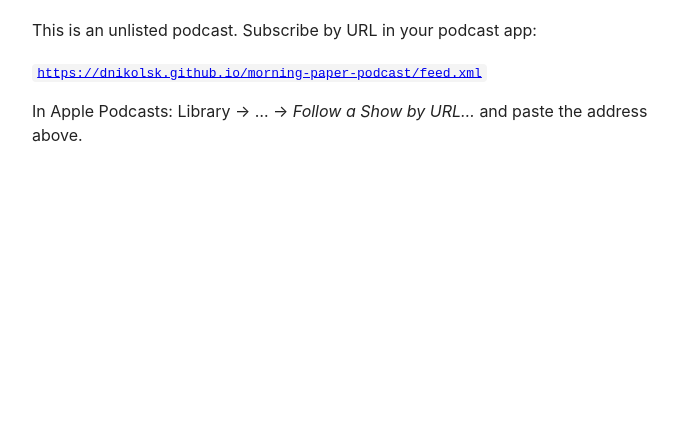
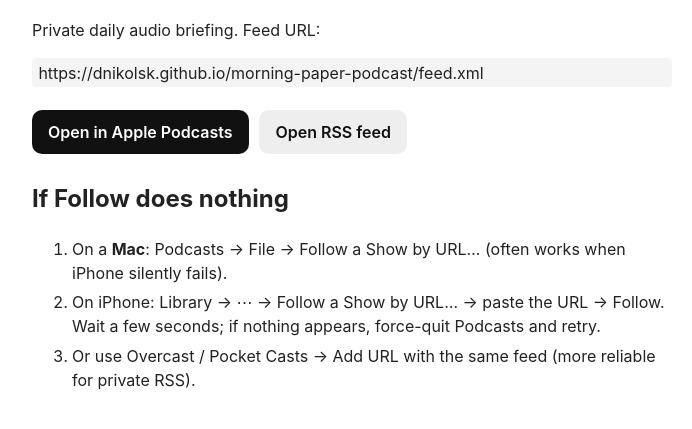
Before and after one commit to dnikolsk/morning-paper-podcast, a plain HTML site: page index.html in a window 1280 px wide. Shown: the part 115-544 px from the top of the page, without its empty margins (288-980 px from the left). Drawn offline with Linux system fonts and the light colour scheme.

Commit message:
Mark feed private (itunes:block) + one-tap subscribe page

```diff
--- a/index.html
+++ b/index.html
@@ -7,14 +7,28 @@
   <title>Morning Paper</title>
   <link rel="alternate" type="application/rss+xml" title="Morning Paper" href="feed.xml">
   <style>
-    body { font-family: -apple-system, BlinkMacSystemFont, "Segoe UI", sans-serif; max-width: 40rem; margin: 4rem auto; padding: 0 1rem; line-height: 1.5; color: #222; }
-    code { background: #f4f4f4; padding: 0.15em 0.4em; border-radius: 4px; word-break: break-all; }
+    body { font-family: -apple-system, BlinkMacSystemFont, "Segoe UI", sans-serif; max-width: 40rem; margin: 4rem auto; padding: 0 1.25rem; line-height: 1.5; color: #222; }
+    code, .url { background: #f4f4f4; padding: 0.15em 0.4em; border-radius: 4px; word-break: break-all; }
+    a.btn { display: inline-block; margin: 0.4rem 0.4rem 0.4rem 0; padding: 0.65rem 1rem; border-radius: 10px; background: #111; color: #fff; text-decoration: none; font-weight: 600; }
+    a.btn.secondary { background: #eee; color: #111; }
+    li { margin: 0.35rem 0; }
   </style>
 </head>
 <body>
   <h1>Morning Paper</h1>
-  <p>This is an unlisted podcast. Subscribe by URL in your podcast app:</p>
-  <p><a href="feed.xml"><code>https://dnikolsk.github.io/morning-paper-podcast/feed.xml</code></a></p>
-  <p>In Apple Podcasts: Library &rarr; &hellip; &rarr; <em>Follow a Show by URL&hellip;</em> and paste the address above.</p>
+  <p>Private daily audio briefing. Feed URL:</p>
+  <p class="url">https://dnikolsk.github.io/morning-paper-podcast/feed.xml</p>
+
+  <p>
+    <a class="btn" href="podcast://dnikolsk.github.io/morning-paper-podcast/feed.xml">Open in Apple Podcasts</a>
+    <a class="btn secondary" href="feed.xml">Open RSS feed</a>
+  </p>
+
+  <h2>If Follow does nothing</h2>
+  <ol>
+    <li>On a <strong>Mac</strong>: Podcasts → File → Follow a Show by URL… (often works when iPhone silently fails).</li>
+    <li>On iPhone: Library → ⋯ → Follow a Show by URL… → paste the URL → Follow. Wait a few seconds; if nothing appears, force-quit Podcasts and retry.</li>
+    <li>Or use Overcast / Pocket Casts → Add URL with the same feed (more reliable for private RSS).</li>
+  </ol>
 </body>
 </html>
```
Also changed, not shown: feed.xml (+2 -2 lines).
